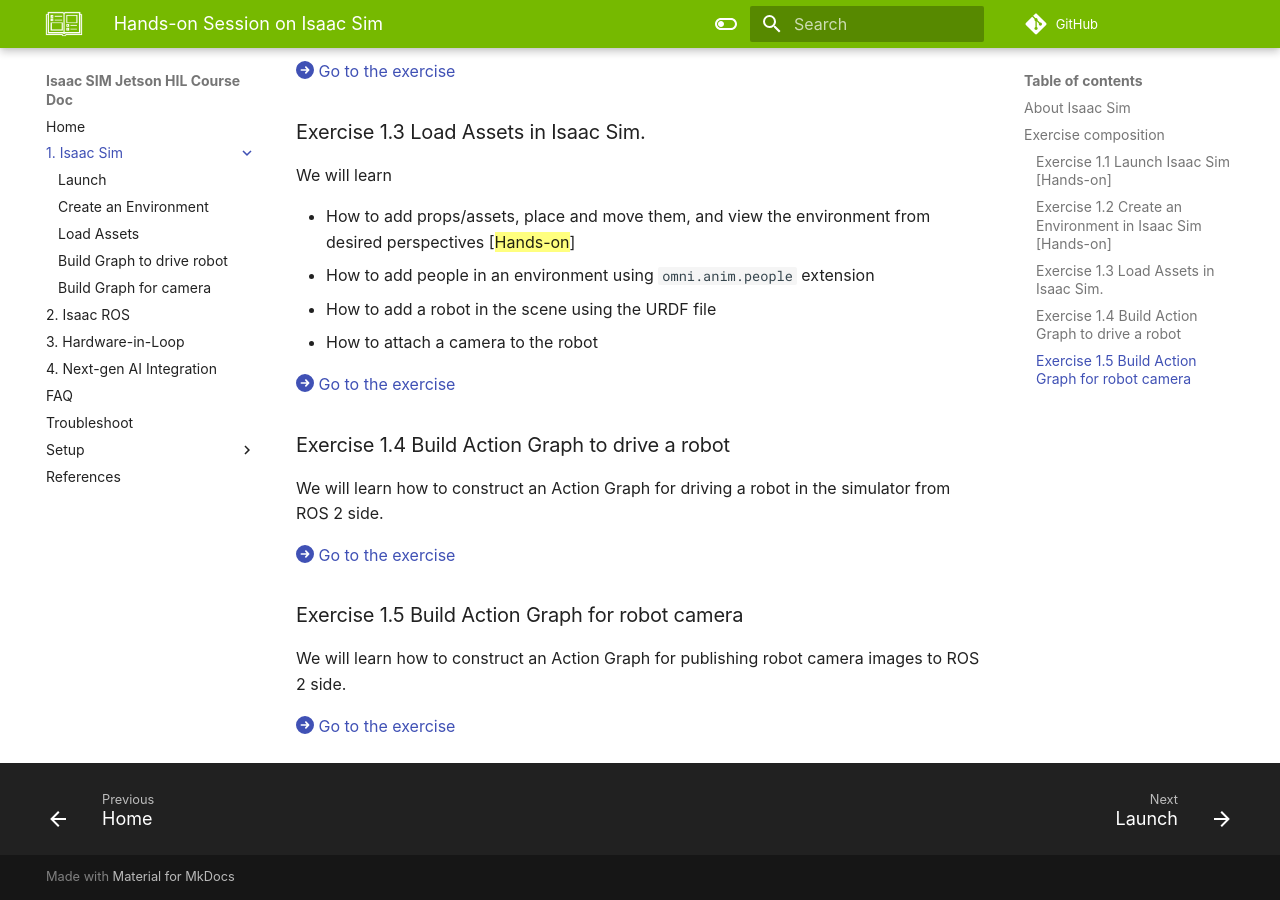
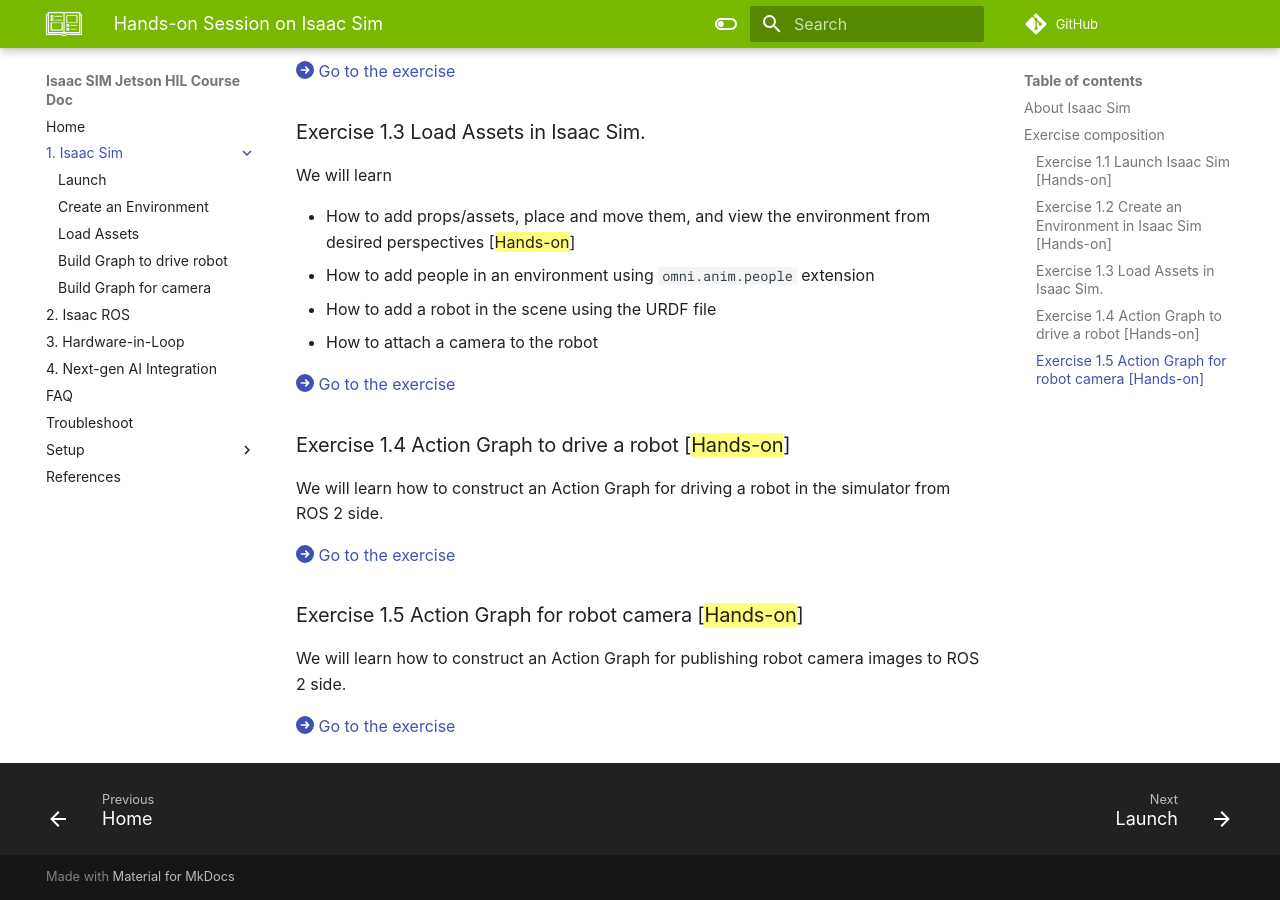
Before and after one commit to NVIDIA-AI-IOT/isaac-sim-jetson-hil-course-doc, an MkDocs documentation site: the page built from docs/isaac-sim/index.md, in a window 1280 px wide and 900 px high, scrolled down 1459 px. Built offline with MkDocs 1.6.1 and Material for MkDocs 9.7.7, drawn with Linux system fonts in a browser that asks for light colours; some web fonts are replaced; comment, search, counter and statistics services are not loaded.

Commit message:
hands on highlight

```diff
--- a/docs/isaac-sim/index.md
+++ b/docs/isaac-sim/index.md
@@ -48,13 +48,13 @@
 
 [:fontawesome-solid-circle-arrow-right: Go to the exercise](./isaac-sim_03.md)
 
-### Exercise 1.4 Build Action Graph to drive a robot
+### Exercise 1.4 Action Graph to drive a robot [==Hands-on==]
 
 We will learn how to construct an Action Graph for driving a robot in the simulator from ROS 2 side.
 
 [:fontawesome-solid-circle-arrow-right: Go to the exercise](./isaac-sim_04.md)
 
-### Exercise 1.5 Build Action Graph for robot camera
+### Exercise 1.5 Action Graph for robot camera [==Hands-on==]
 
 We will learn how to construct an Action Graph for publishing robot camera images to ROS 2 side.
 
```
